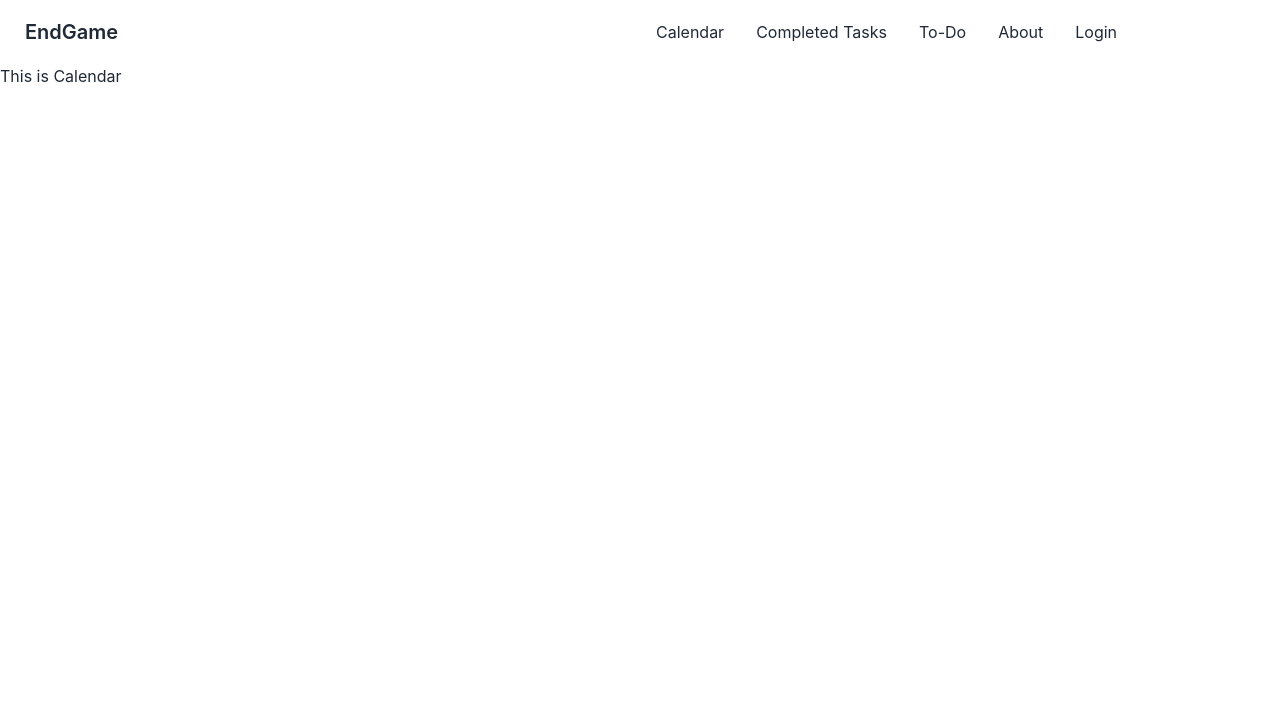
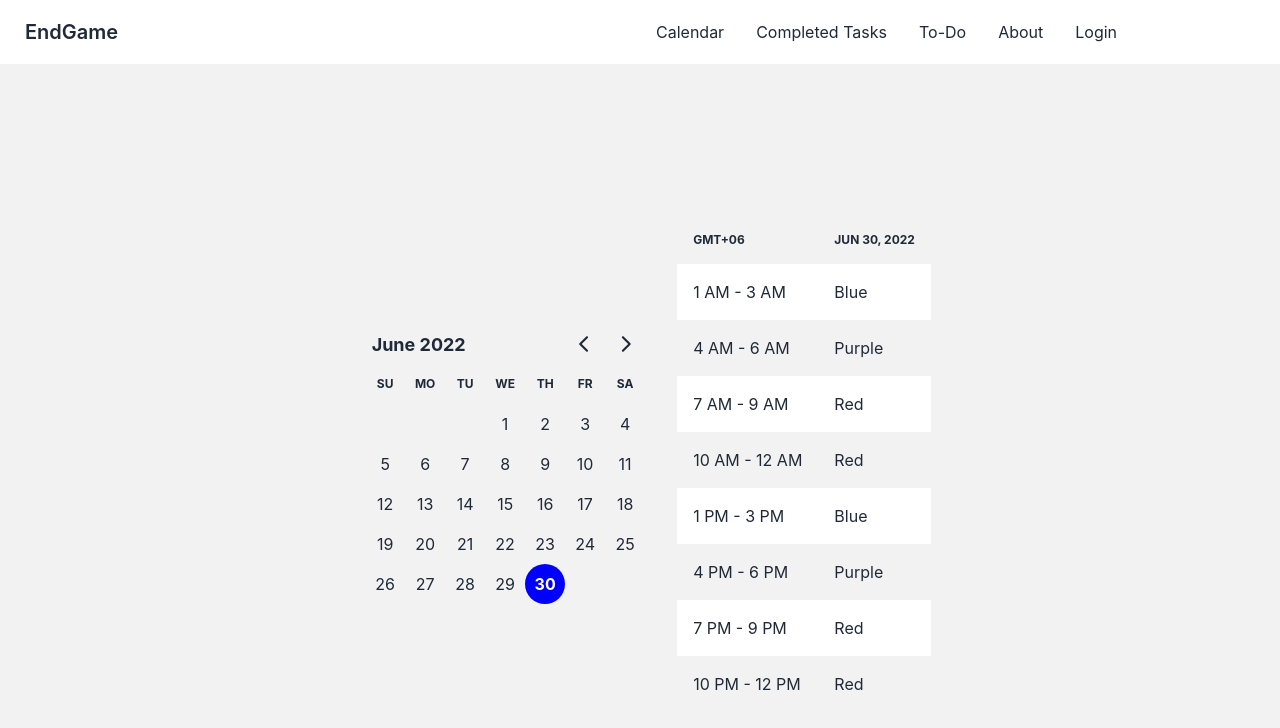
Before and after one commit to KawsarAlHasan/management-tool-web-app, a React (Create React App) app: page /calendar in a window 1280 px wide. Shown: the top 728 px of the page. Built offline with nearby package versions, Linux system fonts and the light colour scheme.

Commit message:
added dayPicker

```diff
--- a/package.json
+++ b/package.json
@@ -7,7 +7,9 @@
     "@testing-library/react": "^13.3.0",
     "@testing-library/user-event": "^13.5.0",
     "daisyui": "^2.17.0",
+    "date-fns": "^2.28.0",
     "react": "^18.2.0",
+    "react-day-picker": "^8.0.7",
     "react-dom": "^18.2.0",
     "react-router-dom": "^6.3.0",
     "react-scripts": "5.0.1",
--- a/src/Pages/Calendar/Calendar.js
+++ b/src/Pages/Calendar/Calendar.js
@@ -1,9 +1,68 @@
-import React from 'react';
+import React, { useState } from 'react';
+import { format } from 'date-fns';
+import { DayPicker } from 'react-day-picker';
+import 'react-day-picker/dist/style.css';
 
 const Calendar = (props) => {
+    const [selected, setSelected] = useState(new Date());
     return (
         <div>
-            <p>This is Calendar</p>
+            <div class="hero min-h-screen bg-base-200">
+                <div class="hero-content flex-col md:flex-row">
+                    <DayPicker
+                        mode="single"
+                        selected={selected}
+                        onSelect={setSelected}
+                    />
+                    <div>
+                        <div class="overflow-x-auto">
+                            <table class="table table-zebra w-full">
+
+                                <thead>
+                                    <tr>
+                                        <th>GMT+06</th>
+                                        <th>{format(selected, 'PP')}</th>
+                                    </tr>
+                                </thead>
+                                <tbody>
+                                    <tr>
+                                        <td>1 AM - 3 AM</td>
+                                        <td>Blue</td>
+                                    </tr>
+                                    <tr>
+                                        <td>4 AM - 6 AM</td>
+                                        <td>Purple</td>
+                                    </tr>
+                                    <tr>
+                                        <td>7 AM - 9 AM</td>
+                                        <td>Red</td>
+                                    </tr>
+                                    <tr>
+                                        <td>10 AM - 12 AM</td>
+                                        <td>Red</td>
+                                    </tr>
+                                    <tr>
+                                        <td>1 PM - 3 PM</td>
+                                        <td>Blue</td>
+                                    </tr>
+                                    <tr>
+                                        <td>4 PM - 6 PM</td>
+                                        <td>Purple</td>
+                                    </tr>
+                                    <tr>
+                                        <td>7 PM - 9 PM</td>
+                                        <td>Red</td>
+                                    </tr>
+                                    <tr>
+                                        <td>10 PM - 12 PM</td>
+                                        <td>Red</td>
+                                    </tr>
+                                </tbody>
+                            </table>
+                        </div>
+                    </div>
+                </div>
+            </div>
         </div>
     );
 };
```
Also changed, not shown: 1 other file (tests, documents, lock files or other folders).
